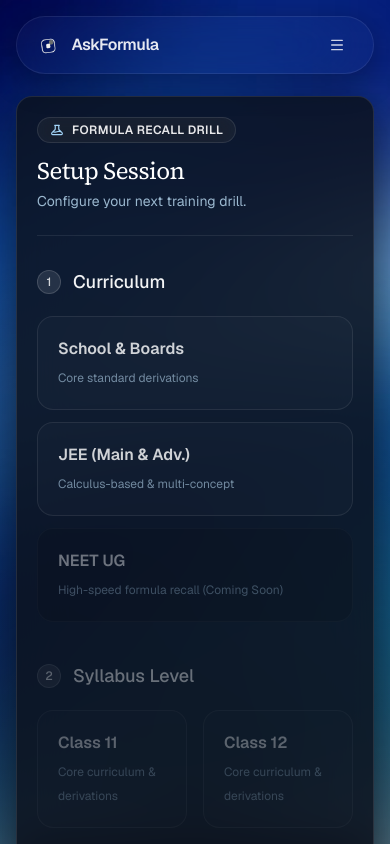
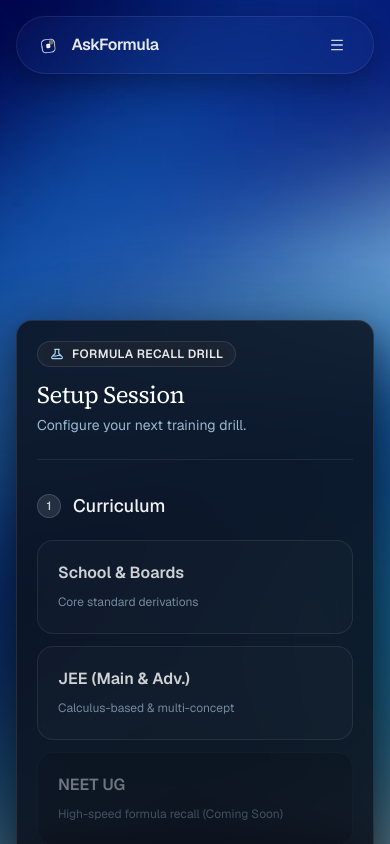
Before and after one commit to askakshat/AskFormula, a React (Vite) app: page /quiz in a window 390 px wide. Shown: the top 844 px of the page. Built offline with nearby package versions, Linux system fonts and the light colour scheme.

Commit message:
Increase top padding of main content container

```diff
--- a/src/pages/QuizDashboard.tsx
+++ b/src/pages/QuizDashboard.tsx
@@ -44,7 +44,7 @@ export default function QuizDashboard() {
       <div aria-hidden="true" className="zen-overlay-fog"></div>
 
       {/* Main content container */}
-      <main className="flex-1 w-full flex flex-col items-center justify-center pt-24 p-4 sm:p-6 lg:p-8 z-10">
+      <main className="flex-1 w-full flex flex-col items-center justify-center pt-80 p-4 sm:p-6 lg:p-8 z-10">
 
 
         <div className="max-w-4xl w-full rounded-2xl sm:rounded-[28px] border border-white/10 p-5 sm:p-10 md:p-12 shadow-[0_30px_80px_rgba(0,0,0,0.48),0_10px_30px_rgba(10,16,26,0.35)] text-white transition-all backdrop-blur-[24px]" style={{ background: "rgba(12, 18, 30, 0.85)" }}>
```
